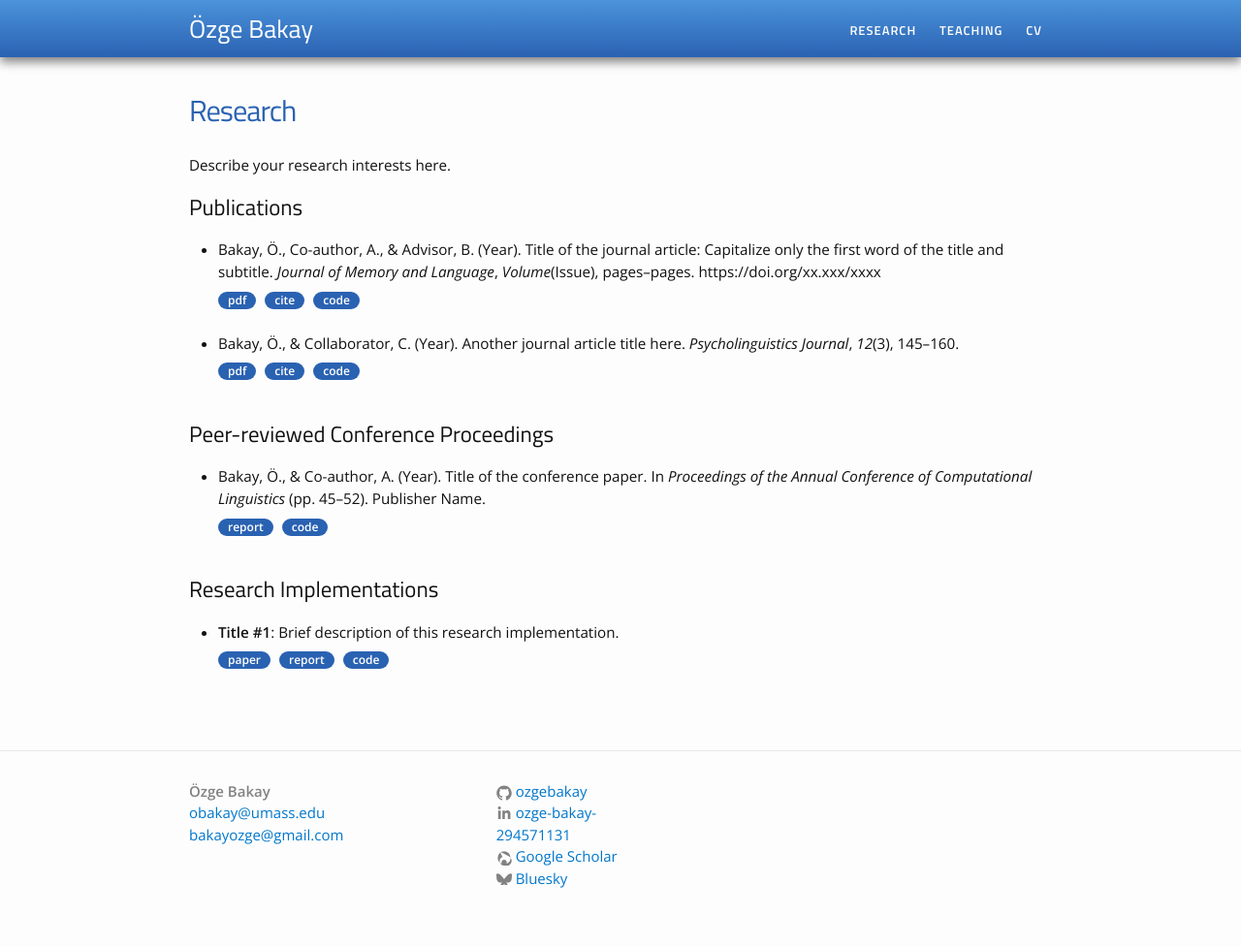
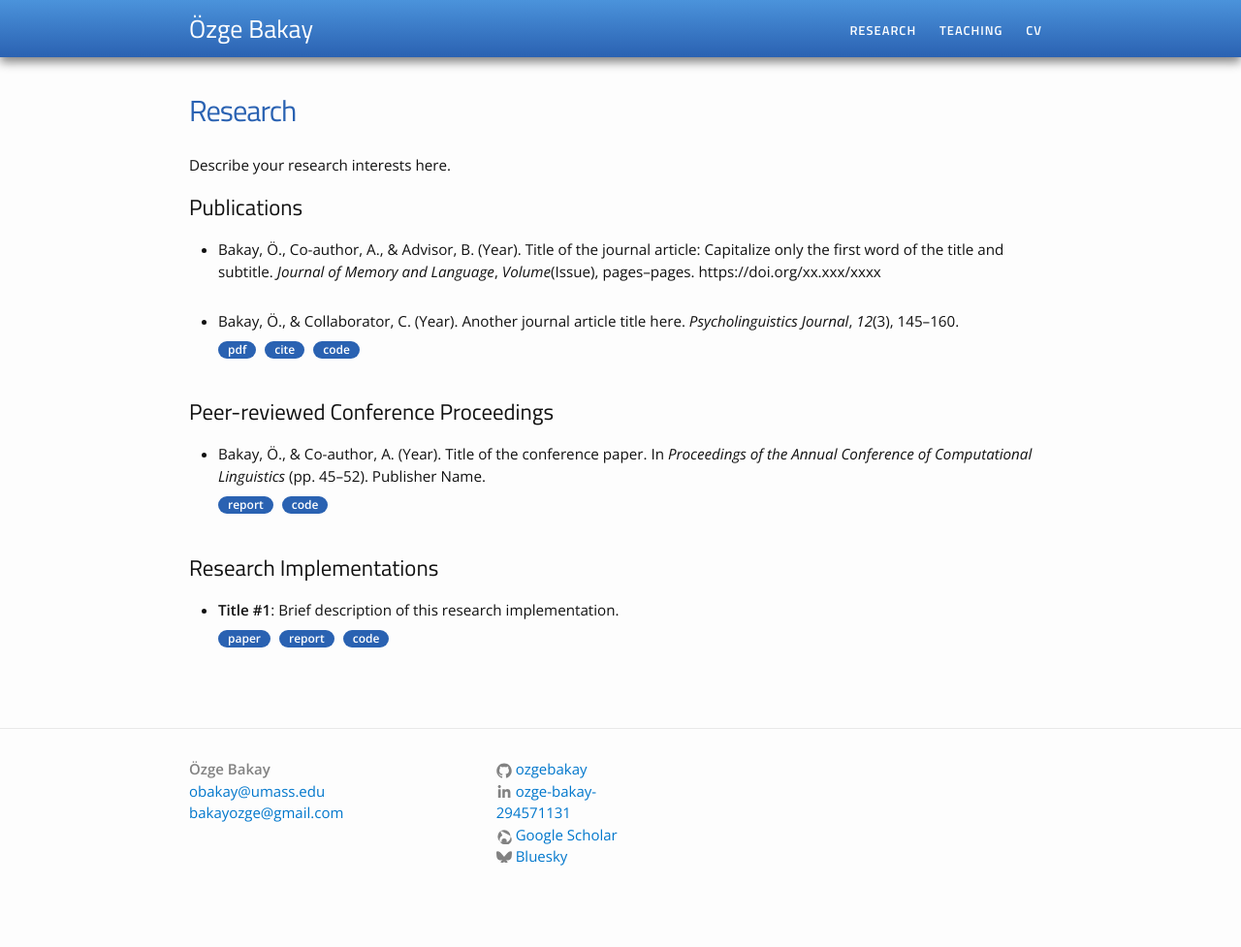
Before and after one commit to ozgebakay/ozgebakay.github.io, a Jekyll site: the page built from research.md, in a window 1280 px wide. Shown: the whole page at 97% size. Built offline with Jekyll 4.4.1, drawn with Linux system fonts in a browser that asks for light colours; after the commit the page ends 955 px from its top, so only the background shows below that.

Commit message:
Update research.md

```diff
--- a/research.md
+++ b/research.md
@@ -11,9 +11,6 @@ Describe your research interests here.
 	<li>
 		Bakay, Ö., Co-author, A., &amp; Advisor, B. (Year). Title of the journal article: Capitalize only the first word of the title and subtitle. <i>Journal of Memory and Language</i>, <i>Volume</i>(Issue), pages–pages. https://doi.org/xx.xxx/xxxx
 		<div class="button-container" style="margin-top: 5px;">
-			<a href="/assets/pdfs/your-paper-1.pdf"><div class="color-button" style="display:inline-block;">pdf</div></a>
-			<a href="#bibtex-id-1"><div class="color-button" style="display:inline-block;">cite</div></a>
-			<a href="https://github.com/yourusername/project-repo"><div class="color-button" style="display:inline-block;">code</div></a>
 		</div>
 	</li>
 	<br>
```
